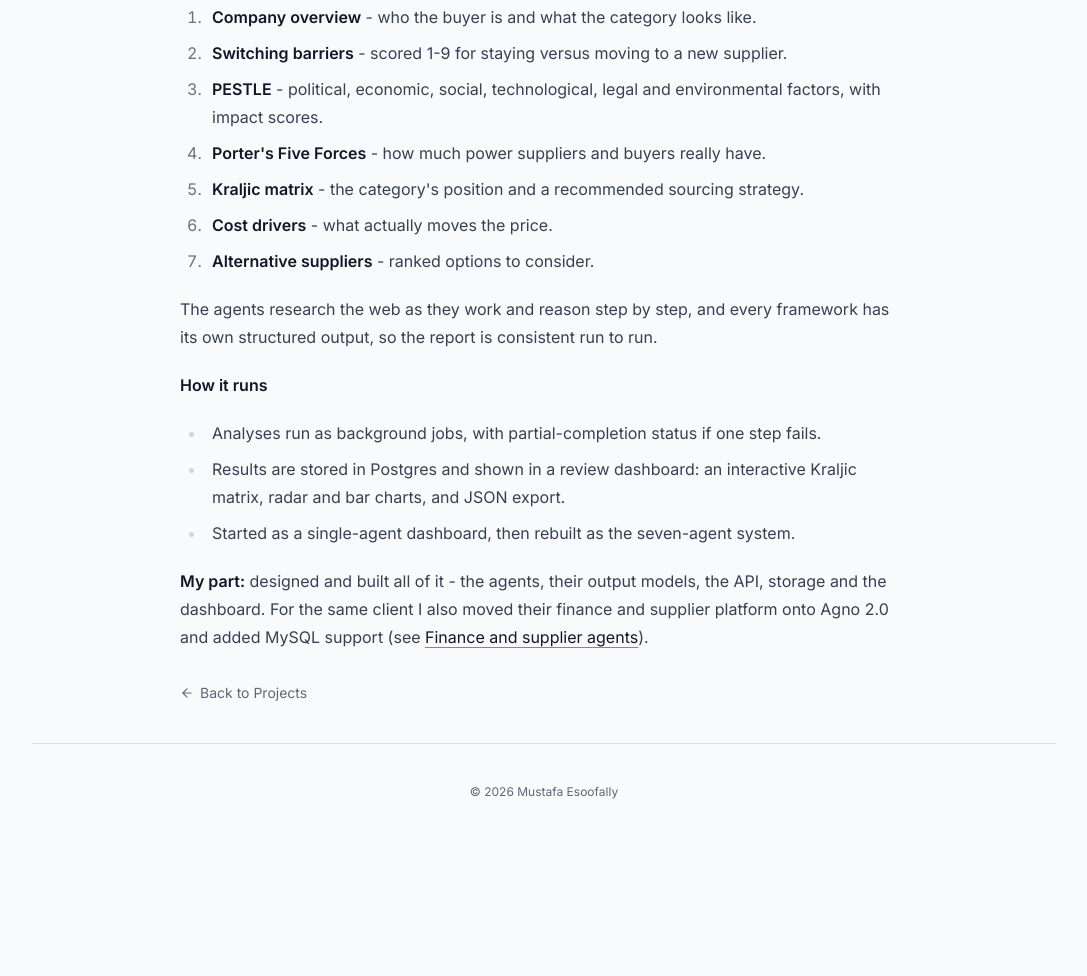
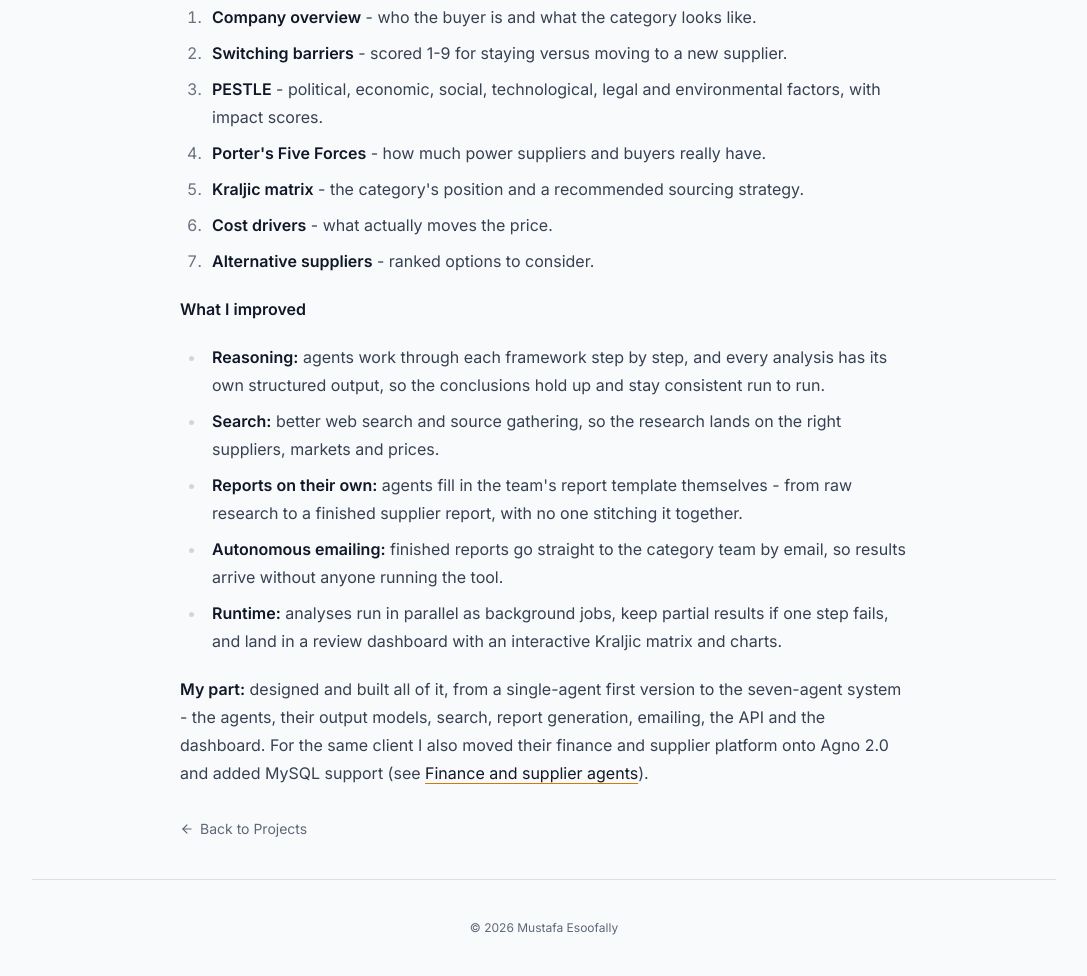
Before and after one commit to Mustafa-Esoofally/Mustafa-Esoofally.github.io, an Astro site: page /projects/procurement-intelligence in a window 1280 px wide. Shown: the part 1046-2022 px from the top of the page, without its empty margins (96-1183 px from the left). Before the commit the page ends 1886 px from the top, so only its background shows below. Built offline with nearby package versions, Linux system fonts and the light colour scheme; Astro itself is replaced by a stand-in of ours.

Commit message:
Procurement: reasoning, search, template reports, emailing, runtime

```diff
--- a/src/content/projects/procurement-intelligence.mdx
+++ b/src/content/projects/procurement-intelligence.mdx
@@ -6,14 +6,14 @@ status: "Live"
 order: 2
 featured: true
 private: true
-description: "Seven research agents that analyze a spend category the way a sourcing team would - switching barriers, PESTLE, Porter's Five Forces, Kraljic matrix, cost drivers and alternative suppliers - and turn it into one report."
+description: "Seven research agents that analyze a spend category the way a sourcing team would, write the report from the team's own template and email it out - on their own, with stronger reasoning, better search and a faster runtime."
 role: "Client project for a beverage importer's category-management team. I designed and built the whole system, from a single-agent first version to the seven-agent platform."
 links: []
 tags: ["Agno", "Multi-agent", "Firecrawl", "FastAPI", "PostgreSQL", "Streamlit"]
 ---
 import Flow from "../../components/diagrams/Flow.astro";
 
-<Flow steps={[{"label": "Input", "items": ["Spend category", "Supplier"]}, {"label": "Seven research agents", "accent": true, "items": ["Company overview", "Switching barriers", "PESTLE", "Porter's Five Forces", "Kraljic matrix", "Cost drivers", "Alternative suppliers"]}, {"label": "Output", "items": ["One supplier report", "Dashboard"]}]} caption={"The analysis a sourcing team does by hand, run by agents in parallel."} />
+<Flow steps={[{"label": "Input", "items": ["Spend category", "Supplier"]}, {"label": "Seven research agents", "accent": true, "items": ["Company overview", "Switching barriers", "PESTLE", "Porter's Five Forces", "Kraljic matrix", "Cost drivers", "Alternative suppliers"]}, {"label": "Output", "items": ["Report from the team's template", "Emailed to the team", "Dashboard"]}]} caption={"The analysis a sourcing team does by hand, run by agents in parallel and delivered to their inbox."} />
 
 **The problem**
 
@@ -30,11 +30,11 @@ A company-overview agent researches the buyer and the category, then six special
 6. **Cost drivers** - what actually moves the price.
 7. **Alternative suppliers** - ranked options to consider.
 
-The agents research the web as they work and reason step by step, and every framework has its own structured output, so the report is consistent run to run.
+**What I improved**
+- **Reasoning:** agents work through each framework step by step, and every analysis has its own structured output, so the conclusions hold up and stay consistent run to run.
+- **Search:** better web search and source gathering, so the research lands on the right suppliers, markets and prices.
+- **Reports on their own:** agents fill in the team's report template themselves - from raw research to a finished supplier report, with no one stitching it together.
+- **Autonomous emailing:** finished reports go straight to the category team by email, so results arrive without anyone running the tool.
+- **Runtime:** analyses run in parallel as background jobs, keep partial results if one step fails, and land in a review dashboard with an interactive Kraljic matrix and charts.
 
-**How it runs**
-- Analyses run as background jobs, with partial-completion status if one step fails.
-- Results are stored in Postgres and shown in a review dashboard: an interactive Kraljic matrix, radar and bar charts, and JSON export.
-- Started as a single-agent dashboard, then rebuilt as the seven-agent system.
-
-**My part:** designed and built all of it - the agents, their output models, the API, storage and the dashboard. For the same client I also moved their finance and supplier platform onto Agno 2.0 and added MySQL support (see [Finance and supplier agents](/projects/beverage-finance-agents)).
+**My part:** designed and built all of it, from a single-agent first version to the seven-agent system - the agents, their output models, search, report generation, emailing, the API and the dashboard. For the same client I also moved their finance and supplier platform onto Agno 2.0 and added MySQL support (see [Finance and supplier agents](/projects/beverage-finance-agents)).
```
